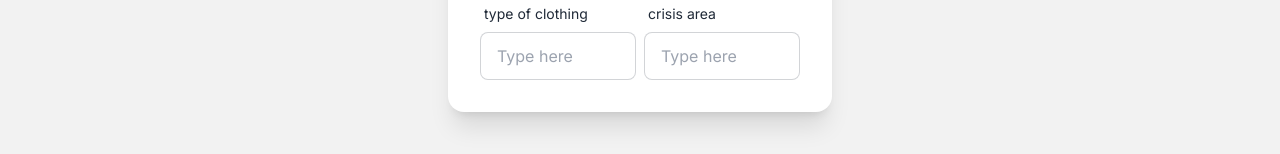
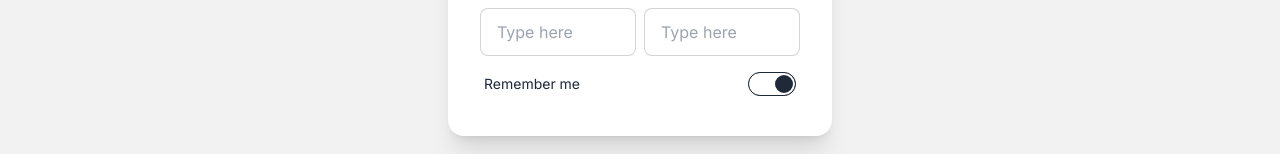
Before and after one commit to tbias25/IPWA01-Programmierung-von-Webanwendungsoberflaechen, a Next.js app in the folder rewear-app/: page / in a window 1280 px wide. Shown: the part 1254-1408 px from the top of the page. Built offline with nearby package versions, Linux system fonts and the light colour scheme.

Commit message:
added the toggle component from daisyui

```diff
--- a/rewear-app/src/components/input-form-card.js
+++ b/rewear-app/src/components/input-form-card.js
@@ -4,6 +4,9 @@
 
     https://daisyui.com/components/input/
     with form-control and labels
+
+    https://daisyui.com/components/toggle/
+    with label and form-control
 */
 
 export default function InputFormCard() {
@@ -52,6 +55,12 @@ export default function InputFormCard() {
             />
           </div>
         </div>
+        <div className="form-control">
+          <label className="label cursor-pointer">
+            <span className="label-text">Remember me</span>
+            <input type="checkbox" className="toggle" checked />
+          </label>
+        </div>
       </div>
     </div>
   );
```
Lines whose indentation alone changed are shown as unchanged.
